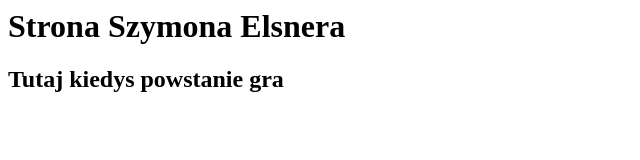
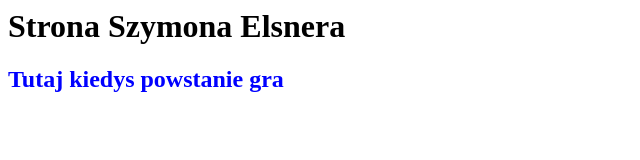
Before and after one commit to szymonelsner/szymonelsner.github.io, a plain HTML site: page index.html in a window 1280 px wide. Shown: the whole page, without its empty margins (0-640 px from the left). Drawn offline with Linux system fonts and the light colour scheme.

Commit message:
Update index.html

```diff
--- a/index.html
+++ b/index.html
@@ -1,5 +1,5 @@
 <html>
   <h1>Strona Szymona Elsnera</h1>
-  <h2 color="grey">Tutaj kiedys powstanie gra</h2>
+  <h2 style="color:blue">Tutaj kiedys powstanie gra</h2>
 
 </html>
```
